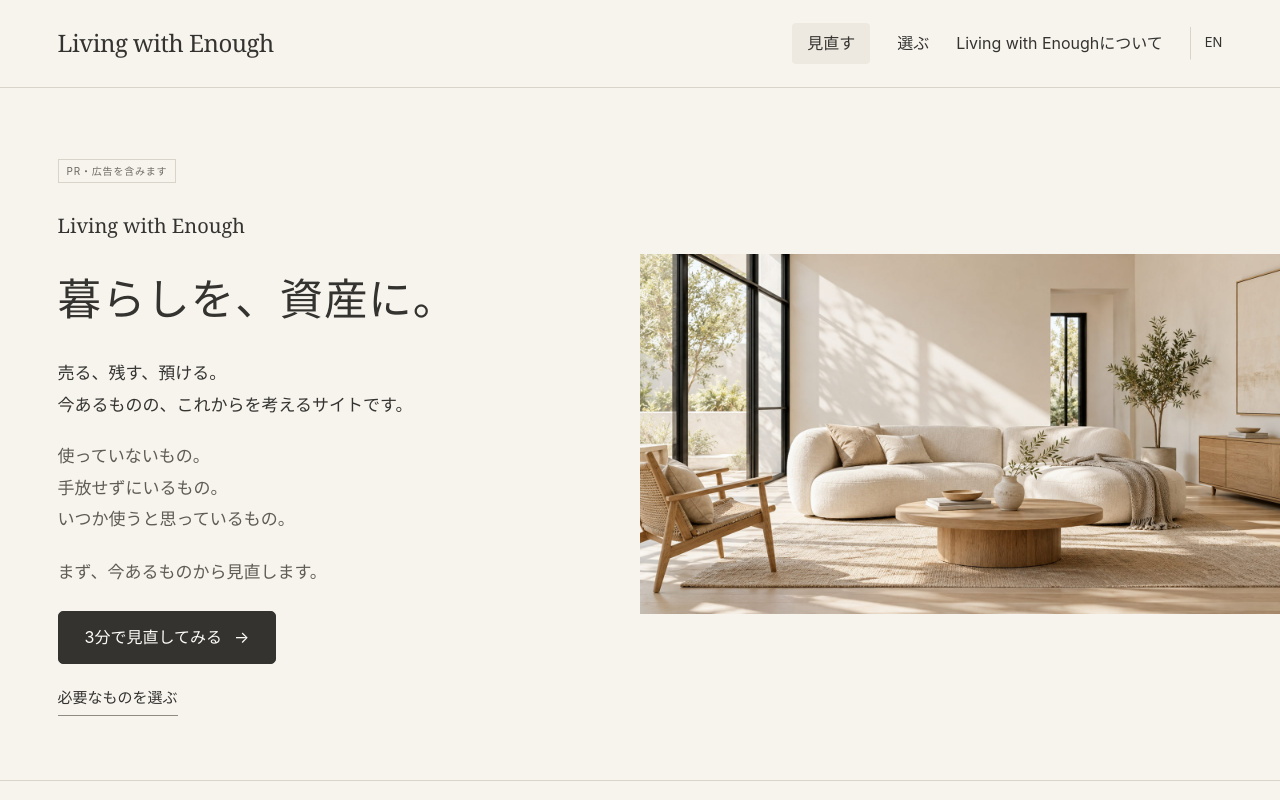
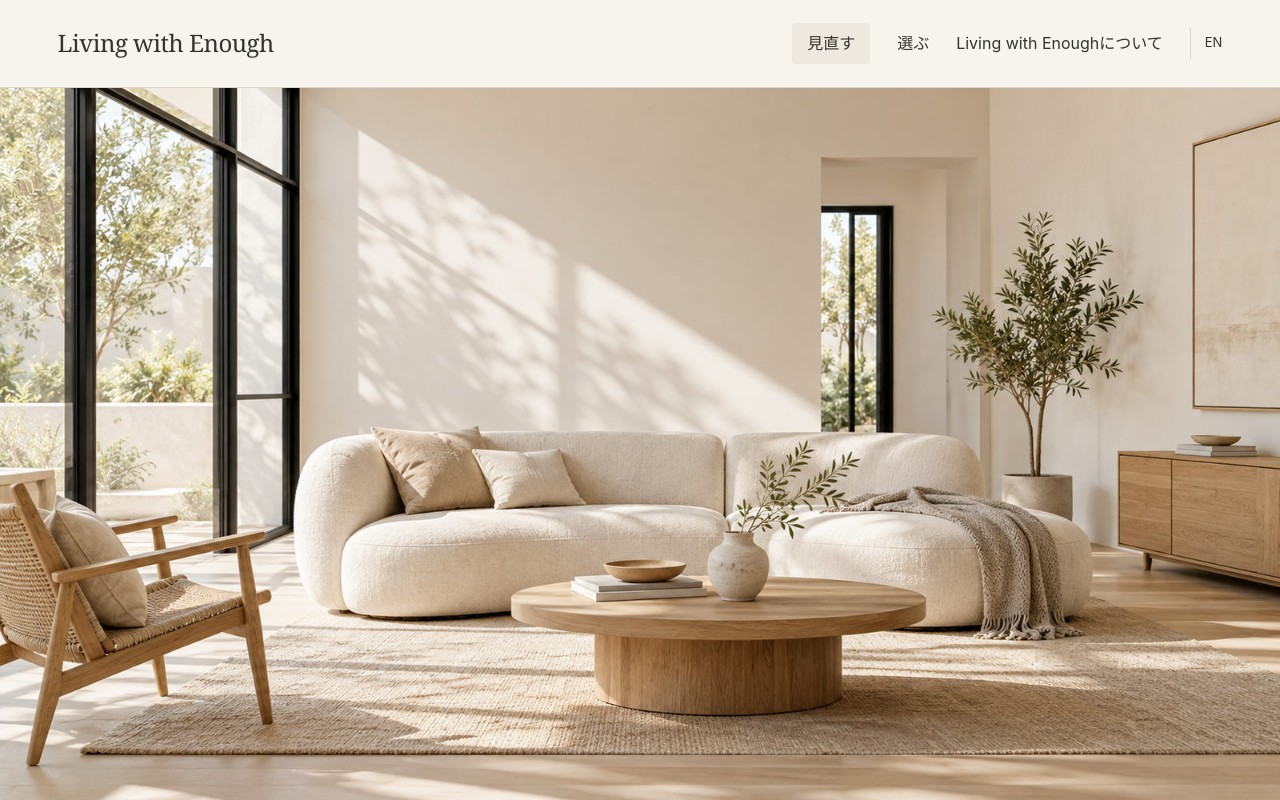
Before and after one commit to livingwithenough/living-with-enough, a Next.js app: page / in a window 1280 px wide. Shown: the top 800 px of the page. Built offline with nearby package versions, Linux system fonts and the light colour scheme; no server answers.

Commit message:
Enlarge the complete home photograph to full width
Place the full 16:9 image first at full hero width, followed by the unchanged introduction and CTA. Apply shared layout to both languages without cropping.

```diff
--- a/src/app/globals.css
+++ b/src/app/globals.css
@@ -347,13 +347,13 @@ footer small { grid-column: 1 / -1; color: var(--muted-readable); font-size: 11p
 /* A quiet editorial introduction, followed by a practical next step. */
 body { font-size: 18px; line-height: 1.85; }
 h1, h2 { font-family: Georgia, "Yu Mincho", "Hiragino Mincho ProN", serif; }
-.home-hero { grid-template-columns: minmax(0, 1fr) minmax(0, 1fr); min-height: 620px; }
-.home-hero__main { padding: 64px 9%; }
+.home-hero { grid-template-columns: minmax(0, 1fr); grid-template-areas: "photo" "intro"; min-height: 0; max-width: 1600px; }
+.home-hero__main { grid-area: intro; width: 100%; max-width: 1100px; justify-self: center; padding: 48px 5% 56px; }
 .home-brand { font-family: Georgia, "Yu Mincho", serif; font-size: 20px; margin-bottom: 22px; }
 .home-hero h1 { font-size: clamp(2rem, 3.4vw, 3rem); letter-spacing: .02em; }
 .home-hero__lead, .home-hero__copy { font-size: 17px; line-height: 1.85; }
 .home-hero__copy { margin-bottom: 22px; }
-.home-hero__photo { position: relative; min-height: 0; aspect-ratio: 16 / 9; align-self: center; overflow: hidden; }
+.home-hero__photo { grid-area: photo; position: relative; width: 100%; min-height: 0; aspect-ratio: 16 / 9; overflow: hidden; }
 .home-hero__photo img { object-fit: contain; object-position: center; }
 .home-hero__links { display: flex; align-items: flex-start; flex-direction: column; gap: 20px; }
 .button { font-size: 16px; }
```
